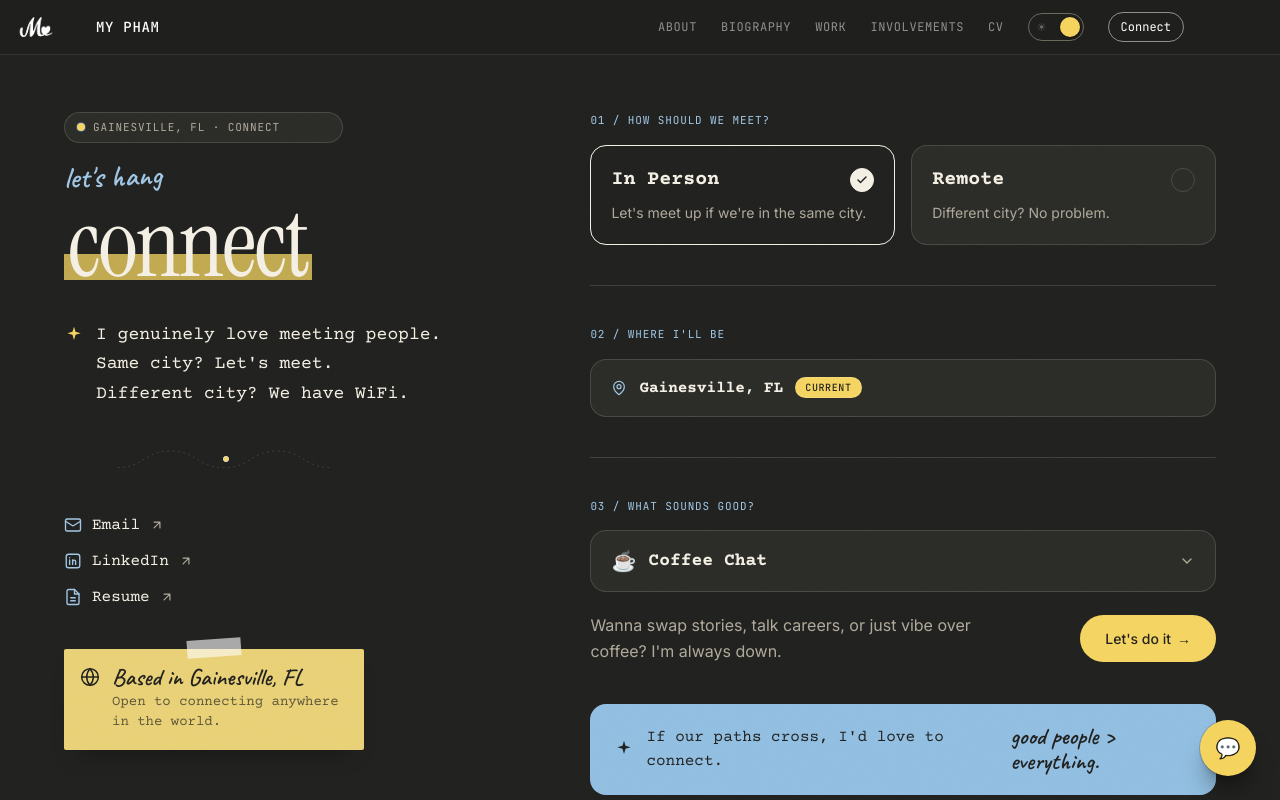
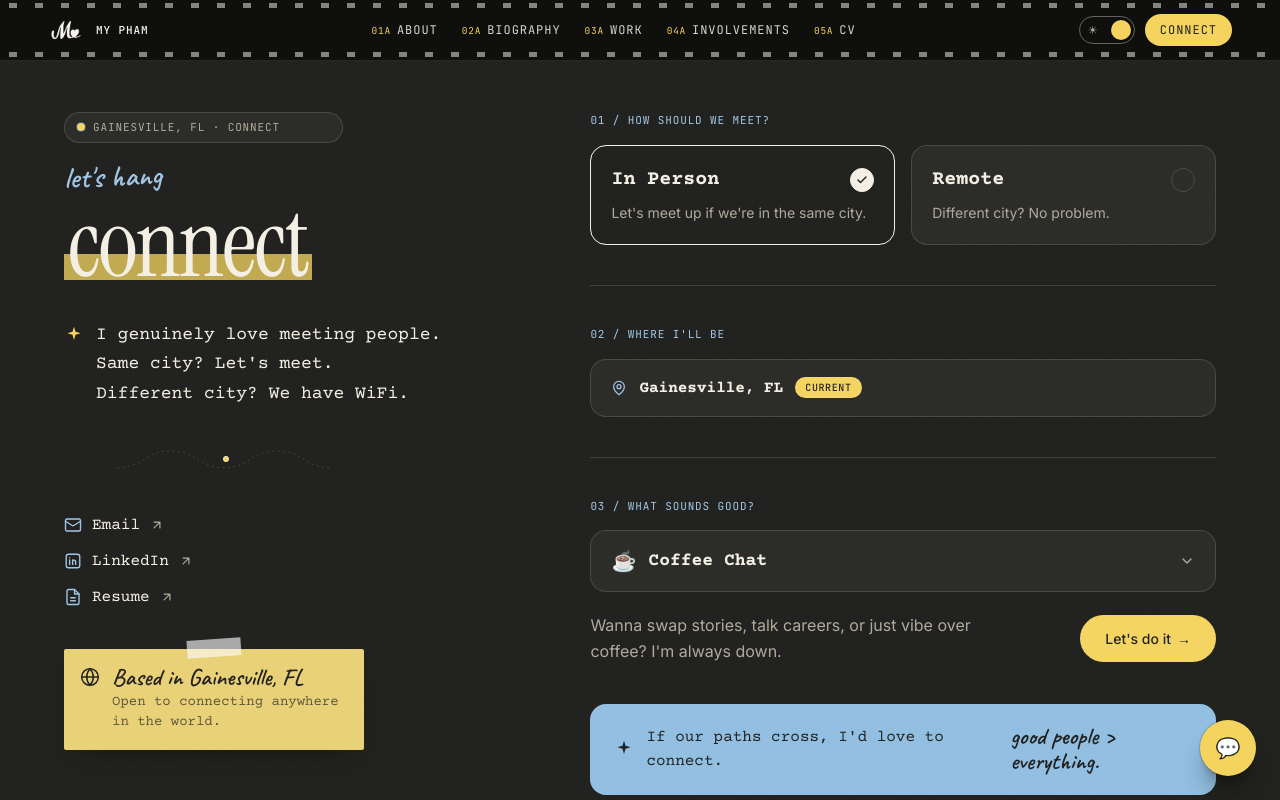
Before and after one commit to phammy237/mypham-film, a Next.js app: page /connect in a window 1280 px wide. Shown: the top 800 px of the page. Built offline with nearby package versions, Linux system fonts and the light colour scheme.

Commit message:
Navbar: film strip bar with sprocket holes, numbered frame links, butter active state

```diff
--- a/app/globals.css
+++ b/app/globals.css
@@ -310,3 +310,8 @@ html.theme-fade, html.theme-fade *, html.theme-fade *::before, html.theme-fade *
 .f-circle ellipse { stroke-dasharray: 1; stroke-dashoffset: 1; transition: stroke-dashoffset .6s ease; }
 .f-circle[data-on="true"], .group:hover .f-circle, .group:focus-visible .f-circle { opacity: 1; }
 .f-circle[data-on="true"] ellipse, .group:hover .f-circle ellipse, .group:focus-visible .f-circle ellipse { stroke-dashoffset: 0; }
+
+/* ═══ Navbar: a strip of film (components/layout/Navbar.tsx) ═══ */
+.film-nav::before, .film-nav::after { content: ""; position: absolute; left: 0; right: 0; height: 5px; pointer-events: none; background: repeating-linear-gradient(90deg, transparent 0 9px, rgba(250,247,239,.5) 9px 17px, transparent 17px 26px); }
+.film-nav::before { top: 3px; } .film-nav::after { bottom: 3px; }
+.film-nav-panel { background-image: repeating-linear-gradient(0deg, transparent 0 9px, rgba(250,247,239,.4) 9px 17px, transparent 17px 26px); background-size: 5px 100%; background-repeat: repeat-y; background-position: 5px 0; }
--- a/components/layout/Navbar.tsx
+++ b/components/layout/Navbar.tsx
@@ -5,6 +5,9 @@ import Link from "next/link";
 import { usePathname } from "next/navigation";
 import { useTheme } from "@/components/layout/ThemeProvider";
 
+/* A strip of film across the top: sprocket holes along both edges, each page is a numbered frame, and the frame
+   you're on is lit in butter. The strip is always film-black, so it reads the same over the hero, the maps and
+   the cream pages. */
 const navLinks = [
   ["About", "/#about"],
   ["Biography", "/biography/journey"],
@@ -13,20 +16,19 @@ const navLinks = [
   ["CV", "/cv"],
 ] as [string, string][];
 
+const frameNo = (i: number) => `${String(i + 1).padStart(2, "0")}A`;
+
 export function Navbar() {
   const [visible, setVisible] = useState(true);
   const [lastY, setLastY] = useState(0);
-  const [scrolled, setScrolled] = useState(false);
   const [mobileOpen, setMobileOpen] = useState(false);
   const pathname = usePathname();
-  const isHome = pathname === "/";
   const { theme, toggle } = useTheme();
 
   useEffect(() => {
     const handleScroll = () => {
       const y = window.scrollY;
       setVisible(y < lastY || y < 50);
-      setScrolled(y > 50);
       setLastY(y);
     };
     window.addEventListener("scroll", handleScroll, { passive: true });
@@ -48,48 +50,32 @@ export function Navbar() {
     };
   }, [mobileOpen]);
 
-  // The journey page is one continuous full-bleed map background for its whole length (not just an
-  // above-the-fold hero like the home page), so it keeps the transparent/subtle treatment
-  // regardless of scroll position rather than switching to a solid bar once scrolled. It must still
-  // respect the actual site theme, though — the journey supports both dark AND light mode now, and
-  // forcing the "light text over a dark hero" treatment unconditionally (as if the journey page were
-  // always dark) left the nav nearly invisible (white text on a pale background) whenever the site
-  // was actually in light mode.
-  const isJourneyPage = pathname === "/biography/journey";
-  // the film home is light paper in light mode, so only its dark mode gets the light-text treatment
-  const isDark = (isHome && !scrolled && theme === "dark") || (isJourneyPage && theme === "dark");
-  const solidBg = scrolled && isHome;
-  const lightText = isDark && !solidBg;
-  // Scopes the reference mockup's active-nav underline + rounded Connect button to the journey
-  // page's own light mode specifically — every other page/state keeps its existing nav exactly.
-  const isJourneyLight = isJourneyPage && theme === "light";
+  const isActive = (href: string) => pathname === href || (href !== "/" && href !== "/#about" && pathname.startsWith(href));
 
   return (
     <>
       <motion.header
-        className={`fixed top-0 left-0 right-0 z-50 py-3 transition-all duration-300 ${
-          isJourneyPage
-            ? theme === "dark"
-              ? "bg-transparent border-b border-[rgba(255,255,255,0.05)]"
-              : "bg-transparent border-b border-[rgba(20,20,40,0.06)]"
-            : isHome
-            ? isDark
-              ? "bg-transparent"
-              : "bg-film-cream/90 dark:bg-film-black/90 backdrop-blur-sm border-b border-film-black/10 dark:border-white/10"
-            : solidBg
-            ? "bg-film-cream/90 dark:bg-film-black/90 backdrop-blur-sm border-b border-border dark:border-white/10"
-            : isDark
-            ? "bg-transparent"
-            : "bg-film-cream/90 dark:bg-film-black/90 backdrop-blur-sm border-b border-border dark:border-white/10"
-        }`}
+        className="film-nav fixed left-0 right-0 top-0 z-50 border-b border-white/10 bg-[var(--film)] text-[#FAF7EF]"
         animate={{ y: visible ? 0 : -80 }}
         transition={{ type: "spring", stiffness: 200, damping: 30 }}
         // its own view-transition layer, so page-to-page zooms move the content while the navbar holds still
         style={{ viewTransitionName: "site-nav" }}
       >
+        <div className="mx-auto flex h-[60px] max-w-[1680px] items-center justify-between gap-3 px-4 sm:px-6 lg:px-12">
+          <div className="flex items-center gap-3">
+            <button
+              onClick={() => setMobileOpen((o) => !o)}
+              aria-label={mobileOpen ? "Close menu" : "Open menu"}
+              aria-expanded={mobileOpen}
+              className="flex h-8 w-8 items-center justify-center rounded-full text-[#FAF7EF]/80 transition-colors hover:text-[#F4D35E] md:hidden"
+            >
+              <svg width="18" height="18" viewBox="0 0 24 24" fill="none" stroke="currentColor" strokeWidth="2" strokeLinecap="round" strokeLinejoin="round">
+                {mobileOpen ? <path d="M18 6 6 18M6 6l12 12" /> : <path d="M3 6h18M3 12h18M3 18h18" />}
+              </svg>
+            </button>
             <Link
               href="/"
-        className="absolute left-4 top-1/2 hidden -translate-y-1/2 md:block"
+              className="hidden h-9 w-9 shrink-0 text-[#FAF7EF] transition-colors hover:text-[#F4D35E] md:block"
               aria-label="My Pham home (replays my signature)"
               data-cursor-label="replay signature ✎"
               data-cursor-photo
@@ -103,7 +89,7 @@ export function Navbar() {
               }}
             >
               <span
-          className={`block h-10 w-10 bg-current transition-colors duration-300 ${lightText ? "text-white" : "text-surface dark:text-white"}`}
+                className="block h-full w-full bg-current"
                 style={{
                   WebkitMaskImage: "url(/logo.png)",
                   maskImage: "url(/logo.png)",
@@ -116,47 +102,31 @@ export function Navbar() {
                 }}
               />
             </Link>
-      <div className="mx-auto flex max-w-[1680px] items-center justify-between px-4 sm:px-6 lg:px-20 xl:px-24">
-        <div className="flex items-center gap-3">
-          <button
-            onClick={() => setMobileOpen((o) => !o)}
-            aria-label={mobileOpen ? "Close menu" : "Open menu"}
-            aria-expanded={mobileOpen}
-            className={`w-7 h-7 flex items-center justify-center rounded-full transition-colors duration-200 md:hidden ${
-              lightText ? "text-white/70 hover:text-white" : "text-muted hover:text-surface"
-            }`}
-          >
-            <svg width="18" height="18" viewBox="0 0 24 24" fill="none" stroke="currentColor" strokeWidth="2" strokeLinecap="round" strokeLinejoin="round">
-              {mobileOpen ? (
-                <path d="M18 6 6 18M6 6l12 12" />
-              ) : (
-                <path d="M3 6h18M3 12h18M3 18h18" />
-              )}
-            </svg>
-          </button>
-          <Link href="/" className={`font-mono text-sm font-medium tracking-wider transition-colors duration-300 ${lightText ? "text-white" : "text-surface dark:text-white"}`}>
+            <Link href="/" className="f-mono text-[13px] font-medium tracking-[0.14em] text-[#FAF7EF] transition-colors hover:text-[#F4D35E]">
               MY PHAM
             </Link>
           </div>
-        <nav className="flex items-center gap-6">
-          {navLinks.map(([label, href]) => {
-            const isActive = pathname === href || (href !== "/" && href !== "/#about" && pathname.startsWith(href));
+
+          <nav aria-label="Main" className="hidden items-center gap-1 md:flex">
+            {navLinks.map(([label, href], i) => {
+              const active = isActive(href);
               return (
-              <Link key={label} href={href}
-                className={`font-mono text-xs tracking-wider uppercase transition-colors duration-200 hidden md:block ${
-                  isActive
-                    ? isJourneyLight
-                      ? "border-b-2 border-journey-violet pb-0.5 text-journey-violet"
-                      : "text-[var(--blue)]"
-                    : lightText
-                    ? "text-white/70 hover:text-white"
-                    : "text-surface/80 dark:text-white/50 hover:text-surface dark:hover:text-white"
+                <Link
+                  key={label}
+                  href={href}
+                  aria-current={active ? "page" : undefined}
+                  className={`group flex items-baseline gap-1.5 rounded-[3px] px-2.5 py-1.5 transition-colors duration-200 ${
+                    active ? "bg-[#F4D35E] text-[#20201E]" : "text-[#FAF7EF]/85 hover:bg-white/10 hover:text-[#FAF7EF]"
                   }`}
                 >
-                {label}
+                  <span className={`f-mono !text-[9.5px] ${active ? "text-[#20201E]/70" : "text-[#F4D35E]"}`}>{frameNo(i)}</span>
+                  <span className="f-mono !text-[12px] tracking-[0.12em]">{label}</span>
                 </Link>
               );
             })}
+          </nav>
+
+          <div className="flex items-center gap-2.5">
             <button
               type="button"
               role="switch"
@@ -164,25 +134,23 @@ export function Navbar() {
               aria-label="Night mode"
               title={theme === "dark" ? "Switch to day" : "Switch to night"}
               onClick={toggle}
-            className={`relative h-7 w-14 shrink-0 rounded-full border transition-colors duration-300 ${lightText ? "border-white/40 text-white/70" : "border-current text-muted"}`}
+              className="relative h-7 w-14 shrink-0 rounded-full border border-white/35 text-[#FAF7EF]/70 transition-colors duration-300"
             >
               <span aria-hidden="true" className="absolute inset-0 flex items-center justify-between px-2 text-[11px] leading-none">
                 <span>☀</span><span>☾</span>
               </span>
               <span aria-hidden="true" className="absolute top-[3px] h-5 w-5 rounded-full bg-[#F4D35E] shadow ring-1 ring-black/20 transition-[left] duration-500 ease-[cubic-bezier(.3,1.4,.5,1)]" style={{ left: theme === "dark" ? "calc(100% - 1.4rem)" : "3px" }} />
             </button>
-          <Link href="/connect"
-            className={`font-mono text-xs border px-3 py-1.5 transition-colors duration-200 ${
-              isJourneyLight
-                ? "rounded-md border-[rgba(38,49,91,0.18)] bg-[#FBFAFD] text-journey-ink hover:border-journey-violet focus-visible:border-journey-violet"
-                : lightText
-                ? "border-white/30 text-white hover:bg-white hover:text-navy"
-                : "rounded-full border-film-black/70 dark:border-white/50 text-surface dark:text-white hover:bg-film-butter hover:border-transparent hover:text-film-black"
+            <Link
+              href="/connect"
+              aria-current={pathname.startsWith("/connect") ? "page" : undefined}
+              className={`f-mono !text-[12px] rounded-full border px-3.5 py-1.5 tracking-[0.1em] transition-colors duration-200 max-[399px]:hidden ${
+                pathname.startsWith("/connect") ? "border-transparent bg-[#F4D35E] text-[#20201E]" : "border-[#F4D35E] text-[#F4D35E] hover:bg-[#F4D35E] hover:text-[#20201E]"
               }`}
             >
-            Connect
+              CONNECT
             </Link>
-        </nav>
+          </div>
         </div>
       </motion.header>
 
@@ -195,27 +163,33 @@ export function Navbar() {
               onClick={() => setMobileOpen(false)}
             />
             <motion.div
-              className="fixed top-16 left-0 right-0 z-40 bg-film-cream dark:bg-film-black border-b border-border dark:border-white/10 shadow-xl md:hidden"
+              className="film-nav-panel fixed left-0 right-0 top-[60px] z-40 border-b border-white/10 bg-[var(--film)] text-[#FAF7EF] shadow-xl md:hidden"
               initial={{ opacity: 0, y: -12 }} animate={{ opacity: 1, y: 0 }} exit={{ opacity: 0, y: -12 }}
               transition={{ type: "spring", stiffness: 260, damping: 26 }}
             >
-              <nav className="flex flex-col px-[5vw] py-4">
-                {navLinks.map(([label, href]) => {
-                  const isActive = pathname === href || (href !== "/" && href !== "/#about" && pathname.startsWith(href));
+              <nav aria-label="Main" className="flex flex-col px-[5vw] py-3">
+                {navLinks.map(([label, href], i) => {
+                  const active = isActive(href);
                   return (
-                    <Link key={label} href={href} onClick={() => setMobileOpen(false)}
-                      className={`font-mono text-sm tracking-wider uppercase py-3 border-b border-border dark:border-white/10 last:border-b-0 transition-colors duration-200 ${
-                        isActive ? "text-[var(--blue)]" : "text-surface/80 dark:text-white/60 hover:text-surface dark:hover:text-white"
-                      }`}
+                    <Link
+                      key={label}
+                      href={href}
+                      onClick={() => setMobileOpen(false)}
+                      aria-current={active ? "page" : undefined}
+                      className={`flex items-baseline gap-3 border-b border-white/10 px-1 py-3 transition-colors last:border-b-0 ${active ? "text-[#F4D35E]" : "text-[#FAF7EF]/90 hover:text-[#F4D35E]"}`}
                     >
-                      {label}
+                      <span className="f-mono !text-[11px] text-[#F4D35E]">{frameNo(i)}</span>
+                      <span className="f-serif text-[30px] leading-none">{label}</span>
                     </Link>
                   );
                 })}
-                <Link href="/connect" onClick={() => setMobileOpen(false)}
-                  className="font-mono text-sm tracking-wider uppercase py-3 text-[var(--blue)]"
+                <Link
+                  href="/connect"
+                  onClick={() => setMobileOpen(false)}
+                  className="mt-3 flex items-center justify-between rounded-full bg-[#F4D35E] px-5 py-3 text-[#20201E]"
                 >
-                  Connect
+                  <span className="f-mono !text-[12px] tracking-[0.12em] !text-[#20201E]">CONNECT</span>
+                  <span aria-hidden="true">→</span>
                 </Link>
               </nav>
             </motion.div>
```
Lines whose indentation alone changed are shown as unchanged.
